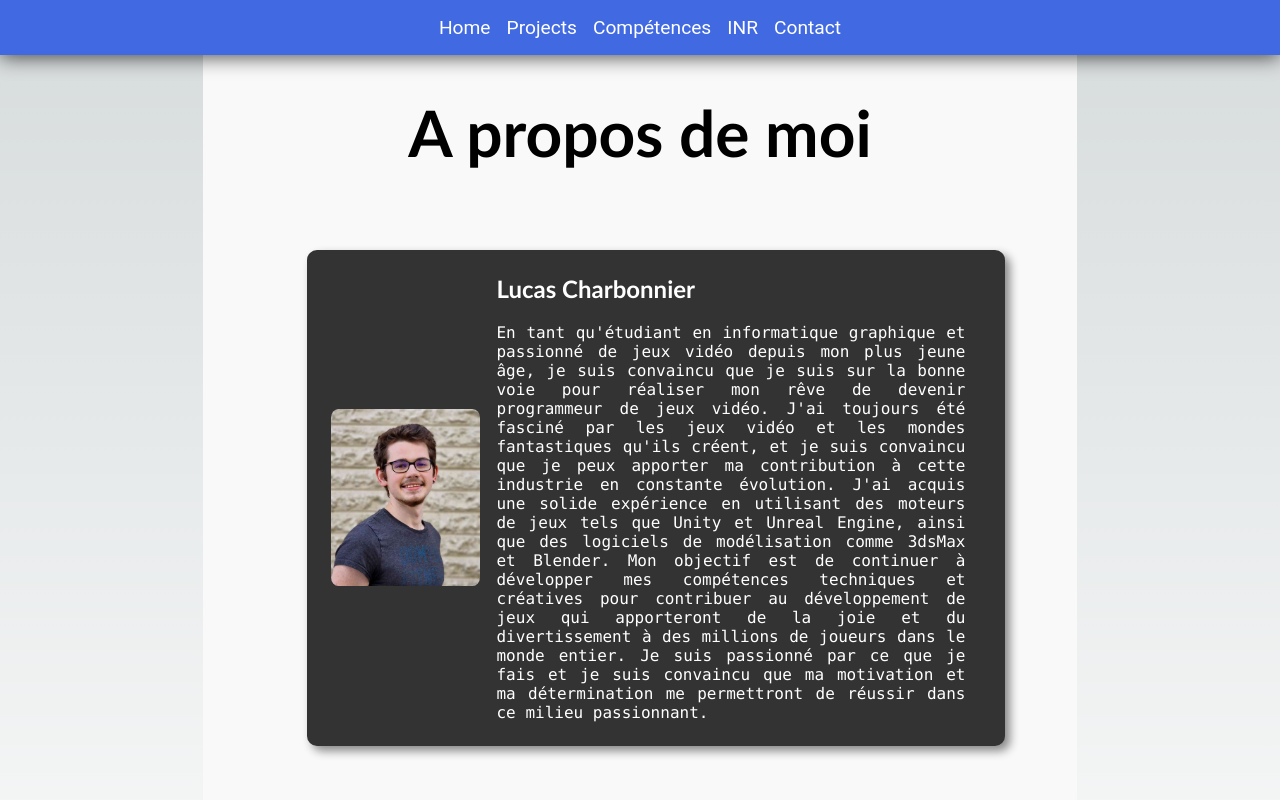
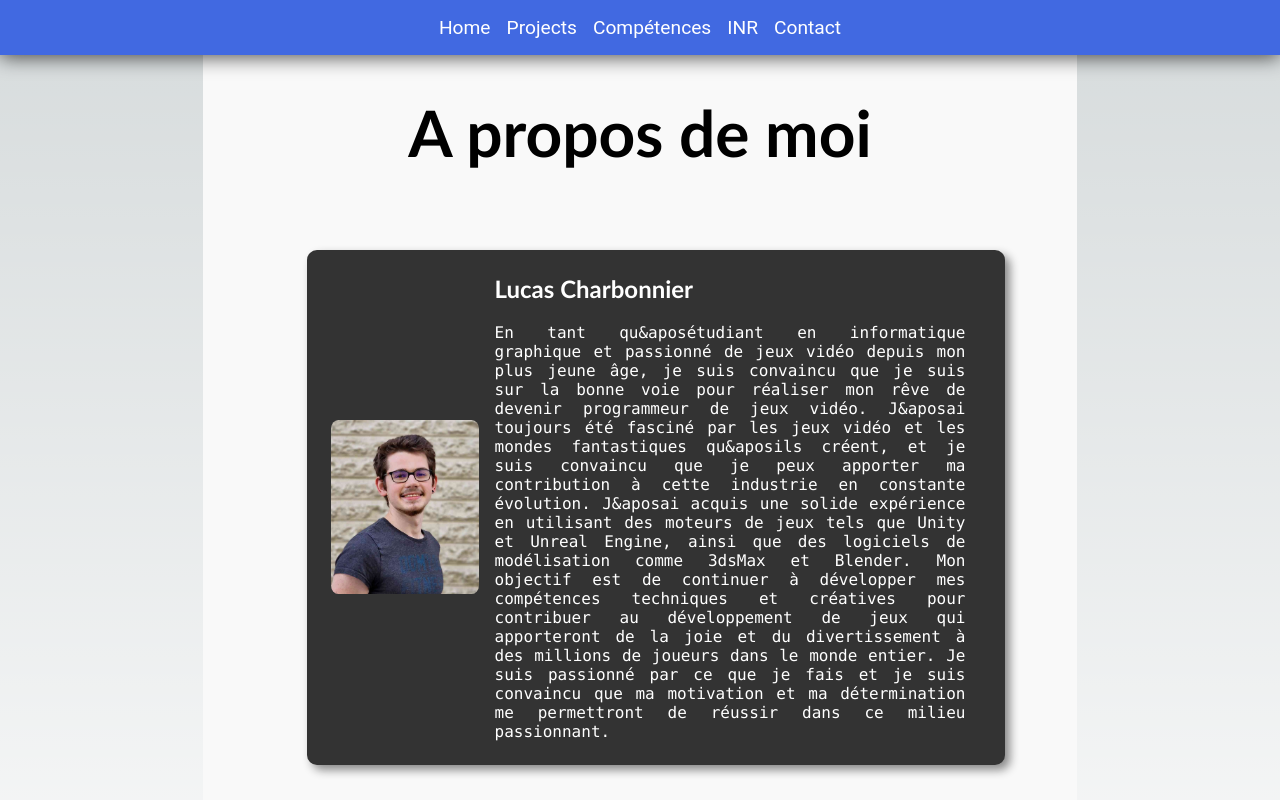
Before and after one commit to lucaswagames/Portfolio, a Next.js app: page / in a window 1280 px wide. Shown: the top 800 px of the page. Built offline with nearby package versions, Linux system fonts and the light colour scheme.

Commit message:
removed all ' for build

```diff
--- a/pages/index.tsx
+++ b/pages/index.tsx
@@ -32,12 +32,12 @@ export default function About() {
               <span><Image src={Photo_professionel} alt="My image" width={1000} height={500} /></span>
               <div>
                 <h2>Lucas Charbonnier</h2>
-                <p>En tant qu'étudiant en informatique graphique et passionné de jeux vidéo
+                <p>En tant qu&aposétudiant en informatique graphique et passionné de jeux vidéo
                   depuis mon plus jeune âge, je suis convaincu que je suis sur la bonne voie
-                  pour réaliser mon rêve de devenir programmeur de jeux vidéo. J'ai toujours
-                  été fasciné par les jeux vidéo et les mondes fantastiques qu'ils créent,
+                  pour réaliser mon rêve de devenir programmeur de jeux vidéo. J&aposai toujours
+                  été fasciné par les jeux vidéo et les mondes fantastiques qu&aposils créent,
                   et je suis convaincu que je peux apporter ma contribution à cette industrie
-                  en constante évolution. J'ai acquis une solide expérience en utilisant des
+                  en constante évolution. J&aposai acquis une solide expérience en utilisant des
                   moteurs de jeux tels que Unity et Unreal Engine, ainsi que des logiciels
                   de modélisation comme 3dsMax et Blender. Mon objectif est de continuer
                   à développer mes compétences techniques et créatives pour contribuer
```
Also changed, not shown: pages/INR.tsx (+4 -4 lines).
